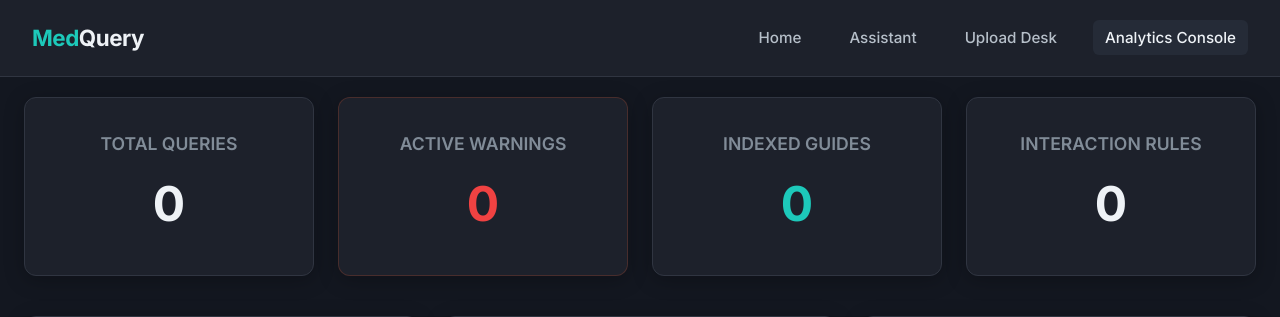
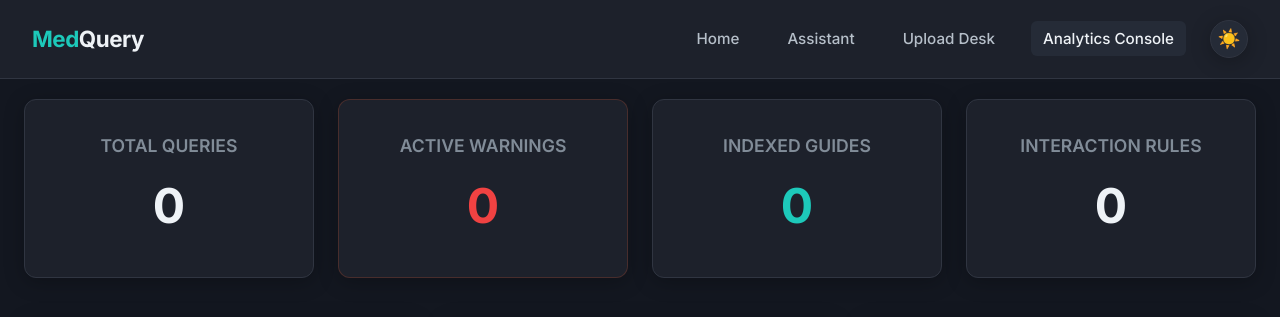
Before and after one commit to Bhupender2004/MedQuery, a Flask app: page /dashboard in a window 1280 px wide. Shown: the top 317 px of the page. Run offline with Flask 3, Linux system fonts and the light colour scheme; data that the repository does not hold is empty; parts of the project's set-up code (start-up, migrations or seed data) failed here and were passed over.

```diff
--- a/static/css/style.css
+++ b/static/css/style.css
@@ -18,6 +18,7 @@
     --accent-teal: hsl(175, 75%, 45%);
     --accent-teal-hover: hsl(175, 75%, 38%);
     --accent-teal-glow: hsla(175, 75%, 45%, 0.15);
+    --text-on-accent: hsl(220, 25%, 5%);
 
     --warning-major: hsl(0, 85%, 60%);
     --warning-major-glow: hsla(0, 85%, 60%, 0.15);
@@ -29,6 +30,45 @@
 
     --font-sans: 'Inter', system-ui, -apple-system, sans-serif;
     --transition-smooth: all 0.3s cubic-bezier(0.4, 0, 0.2, 1);
+
+    /* Shadow and overlay tokens */
+    --shadow-card: 0 4px 20px rgba(0, 0, 0, 0.25);
+    --shadow-card-hover: 0 8px 30px rgba(0, 0, 0, 0.4);
+    --shadow-btn: 0 4px 12px var(--accent-teal-glow);
+    --shadow-modal: 0 10px 40px rgba(0, 0, 0, 0.5);
+    --bg-modal-overlay: rgba(10, 15, 25, 0.85);
+    --bg-backdrop-filter: blur(8px);
+}
+
+:root.light-theme {
+    /* Sophisticated medical light theme (Clean Alabaster, Cool Gray & Vibrant Teal) */
+    --bg-primary: hsl(220, 30%, 97%);
+    --bg-secondary: hsl(0, 0%, 100%);
+    --bg-tertiary: hsl(220, 20%, 93%);
+
+    --text-primary: hsl(220, 40%, 15%);
+    --text-secondary: hsl(220, 15%, 35%);
+    --text-muted: hsl(220, 10%, 55%);
+
+    --accent-teal: hsl(175, 80%, 35%);
+    --accent-teal-hover: hsl(175, 85%, 28%);
+    --accent-teal-glow: hsla(175, 80%, 35%, 0.08);
+    --text-on-accent: hsl(0, 0%, 100%);
+
+    --warning-major: hsl(355, 75%, 45%);
+    --warning-major-glow: hsla(355, 75%, 45%, 0.08);
+    --warning-moderate: hsl(35, 85%, 45%);
+    --warning-minor: hsl(200, 80%, 40%);
+
+    --border-color: hsl(220, 20%, 88%);
+    --border-glow: hsla(175, 80%, 35%, 0.25);
+
+    /* Softer, crisp shadows for light backgrounds */
+    --shadow-card: 0 4px 20px rgba(10, 15, 25, 0.05);
+    --shadow-card-hover: 0 8px 30px rgba(10, 15, 25, 0.09);
+    --shadow-btn: 0 4px 12px var(--accent-teal-glow);
+    --shadow-modal: 0 10px 40px rgba(10, 15, 25, 0.12);
+    --bg-modal-overlay: rgba(255, 255, 255, 0.75);
 }
 
 /* Base resets & layout rules */
@@ -67,6 +107,12 @@ header {
     align-items: center;
 }
 
+nav {
+    display: flex;
+    align-items: center;
+    gap: 1.5rem;
+}
+
 .logo-brand {
     text-decoration: none;
     color: var(--text-primary);
@@ -100,6 +146,36 @@ header {
     background-color: var(--bg-tertiary);
 }
 
+/* Theme Toggle Button Styling */
+.theme-toggle-btn {
+    background-color: var(--bg-tertiary);
+    border: 1px solid var(--border-color);
+    color: var(--text-primary);
+    cursor: pointer;
+    border-radius: 50%;
+    width: 38px;
+    height: 38px;
+    display: flex;
+    align-items: center;
+    justify-content: center;
+    font-size: 1.15rem;
+    transition: var(--transition-smooth);
+    box-shadow: var(--shadow-card);
+    padding: 0;
+    margin: 0;
+}
+
+.theme-toggle-btn:hover {
+    background-color: var(--border-color);
+    border-color: var(--accent-teal);
+    transform: scale(1.05);
+}
+
+.theme-toggle-btn:focus {
+    outline: none;
+    border-color: var(--accent-teal);
+}
+
 /* Main Grid layout */
 main {
     flex: 1;
@@ -115,20 +191,20 @@ main {
     border: 1px solid var(--border-color);
     border-radius: 12px;
     padding: 1rem 1.25rem;
-    box-shadow: 0 4px 20px rgba(0, 0, 0, 0.25);
+    box-shadow: var(--shadow-card);
     transition: var(--transition-smooth);
 }
 
 .dashboard-card:hover {
     transform: translateY(-2px);
     border-color: var(--border-glow);
-    box-shadow: 0 8px 30px rgba(0, 0, 0, 0.4);
+    box-shadow: var(--shadow-card-hover);
 }
 
 /* Button UI standards */
 .btn-primary {
     background-color: var(--accent-teal);
-    color: hsl(220, 25%, 5%);
+    color: var(--text-on-accent);
     border: 1px solid transparent;
     border-radius: 8px;
     padding: 0.5rem 1.25rem;
@@ -140,7 +216,7 @@ main {
     display: inline-flex;
     align-items: center;
     gap: 0.5rem;
-    box-shadow: 0 4px 12px var(--accent-teal-glow);
+    box-shadow: var(--shadow-btn);
 }
 
 .btn-primary:hover {
@@ -329,7 +405,7 @@ footer {
     flex-direction: column;
     height: 100%;
     overflow: hidden;
-    box-shadow: 0 4px 20px rgba(0, 0, 0, 0.25);
+    box-shadow: var(--shadow-card);
 }
 
 .sidebar-header {
@@ -486,8 +562,8 @@ footer {
     left: 0;
     width: 100%;
     height: 100%;
-    background-color: rgba(10, 15, 25, 0.85);
-    backdrop-filter: blur(8px);
+    background-color: var(--bg-modal-overlay);
+    backdrop-filter: var(--bg-backdrop-filter);
     display: flex;
     justify-content: center;
     align-items: center;
@@ -504,7 +580,7 @@ footer {
     max-height: 85vh;
     display: flex;
     flex-direction: column;
-    box-shadow: 0 10px 40px rgba(0, 0, 0, 0.5);
+    box-shadow: var(--shadow-modal);
     animation: scaleIn 0.3s cubic-bezier(0.34, 1.56, 0.64, 1) forwards;
 }
 
--- a/static/js/dashboard.js
+++ b/static/js/dashboard.js
@@ -163,6 +163,14 @@ document.addEventListener('DOMContentLoaded', () => {
 
     // Helper to construct and render Chart.js graphs
     const renderCharts = (metrics) => {
+        const styles = getComputedStyle(document.documentElement);
+        const textPrimary = styles.getPropertyValue('--text-primary').trim() || 'hsl(210, 30%, 95%)';
+        const textSecondary = styles.getPropertyValue('--text-secondary').trim() || 'hsl(210, 15%, 75%)';
+        const borderVal = styles.getPropertyValue('--border-color').trim() || 'hsl(220, 15%, 22%)';
+        const bgSecondary = styles.getPropertyValue('--bg-secondary').trim() || 'hsl(220, 20%, 14%)';
+        const accentTeal = styles.getPropertyValue('--accent-teal').trim() || 'hsl(175, 75%, 45%)';
+        const accentTealGlow = styles.getPropertyValue('--accent-teal-glow').trim() || 'hsla(175, 75%, 45%, 0.08)';
+
         // 1. Weekly Audit Volume Line Chart
         const canvasVolume = document.getElementById('chart-audit-volume');
         if (canvasVolume) {
@@ -177,13 +185,13 @@ document.addEventListener('DOMContentLoaded', () => {
                     datasets: [{
                         label: 'Queries Checked',
                         data: volumeData.values,
-                        borderColor: 'hsl(175, 75%, 45%)',
-                        backgroundColor: 'hsla(175, 75%, 45%, 0.08)',
+                        borderColor: accentTeal,
+                        backgroundColor: accentTealGlow,
                         borderWidth: 2.5,
                         fill: true,
                         tension: 0.35,
-                        pointBackgroundColor: 'hsl(175, 75%, 45%)',
-                        pointBorderColor: 'hsl(210, 30%, 95%)',
+                        pointBackgroundColor: accentTeal,
+                        pointBorderColor: textPrimary,
                         pointHoverRadius: 6,
                         pointRadius: 4
                     }]
@@ -194,10 +202,10 @@ document.addEventListener('DOMContentLoaded', () => {
                     plugins: {
                         legend: { display: false },
                         tooltip: {
-                            backgroundColor: 'hsl(220, 20%, 14%)',
-                            titleColor: 'hsl(210, 30%, 95%)',
-                            bodyColor: 'hsl(210, 15%, 75%)',
-                            borderColor: 'hsl(220, 15%, 22%)',
+                            backgroundColor: bgSecondary,
+                            titleColor: textPrimary,
+                            bodyColor: textSecondary,
+                            borderColor: borderVal,
                             borderWidth: 1,
                             titleFont: { family: 'Inter', weight: '600' },
                             bodyFont: { family: 'Inter' }
@@ -205,12 +213,12 @@ document.addEventListener('DOMContentLoaded', () => {
                     },
                     scales: {
                         x: {
-                            grid: { color: 'hsla(220, 15%, 22%, 0.4)' },
-                            ticks: { color: 'hsl(210, 15%, 75%)', font: { family: 'Inter', size: 10 } }
+                            grid: { color: borderVal },
+                            ticks: { color: textSecondary, font: { family: 'Inter', size: 10 } }
                         },
                         y: {
-                            grid: { color: 'hsla(220, 15%, 22%, 0.4)' },
-                            ticks: { color: 'hsl(210, 15%, 75%)', font: { family: 'Inter', size: 10 }, stepSize: 1, beginAtZero: true }
+                            grid: { color: borderVal },
+                            ticks: { color: textSecondary, font: { family: 'Inter', size: 10 }, stepSize: 1, beginAtZero: true }
                         }
                     }
                 }
@@ -224,7 +232,6 @@ document.addEventListener('DOMContentLoaded', () => {
             if (severityBreakdownChart) severityBreakdownChart.destroy();
 
             const dist = metrics.severity_distribution || { minor: 0, moderate: 0, major: 0 };
-            const totalWarns = dist.minor + dist.moderate + dist.major;
 
             severityBreakdownChart = new Chart(ctxSeverity, {
                 type: 'doughnut',
@@ -237,7 +244,7 @@ document.addEventListener('DOMContentLoaded', () => {
                             'hsl(35, 90%, 55%)',    // moderate
                             'hsl(0, 85%, 60%)'      // major
                         ],
-                        borderColor: 'hsl(220, 20%, 14%)',
+                        borderColor: bgSecondary,
                         borderWidth: 2,
                         hoverOffset: 6
                     }]
@@ -249,7 +256,7 @@ document.addEventListener('DOMContentLoaded', () => {
                         legend: {
                             position: 'bottom',
                             labels: {
-                                color: 'hsl(210, 15%, 75%)',
+                                color: textSecondary,
                                 font: { family: 'Inter', size: 10 },
                                 padding: 12,
                                 usePointStyle: true,
@@ -257,9 +264,9 @@ document.addEventListener('DOMContentLoaded', () => {
                             }
                         },
                         tooltip: {
-                            backgroundColor: 'hsl(220, 20%, 14%)',
-                            bodyColor: 'hsl(210, 30%, 95%)',
-                            borderColor: 'hsl(220, 15%, 22%)',
+                            backgroundColor: bgSecondary,
+                            bodyColor: textPrimary,
+                            borderColor: borderVal,
                             borderWidth: 1,
                             bodyFont: { family: 'Inter' }
                         }
@@ -283,8 +290,8 @@ document.addEventListener('DOMContentLoaded', () => {
                     labels: flaggedData.labels,
                     datasets: [{
                         data: flaggedData.values,
-                        backgroundColor: 'hsla(175, 75%, 45%, 0.7)',
-                        borderColor: 'hsl(175, 75%, 45%)',
+                        backgroundColor: accentTealGlow,
+                        borderColor: accentTeal,
                         borderWidth: 1.5,
                         borderRadius: 4,
                         barThickness: 16
@@ -297,21 +304,21 @@ document.addEventListener('DOMContentLoaded', () => {
                     plugins: {
                         legend: { display: false },
                         tooltip: {
-                            backgroundColor: 'hsl(220, 20%, 14%)',
-                            bodyColor: 'hsl(210, 30%, 95%)',
-                            borderColor: 'hsl(220, 15%, 22%)',
+                            backgroundColor: bgSecondary,
+                            bodyColor: textPrimary,
+                            borderColor: borderVal,
                             borderWidth: 1,
                             bodyFont: { family: 'Inter' }
                         }
                     },
                     scales: {
                         x: {
-                            grid: { color: 'hsla(220, 15%, 22%, 0.4)' },
-                            ticks: { color: 'hsl(210, 15%, 75%)', font: { family: 'Inter', size: 10 }, stepSize: 1, beginAtZero: true }
+                            grid: { color: borderVal },
+                            ticks: { color: textSecondary, font: { family: 'Inter', size: 10 }, stepSize: 1, beginAtZero: true }
                         },
                         y: {
                             grid: { display: false },
-                            ticks: { color: 'hsl(210, 15%, 75%)', font: { family: 'Inter', size: 10 } }
+                            ticks: { color: textSecondary, font: { family: 'Inter', size: 10 } }
                         }
                     }
                 }
@@ -414,4 +421,9 @@ document.addEventListener('DOMContentLoaded', () => {
 
     // Load metrics initially on boot
     reloadDashboardMetrics();
+
+    // Redraw charts when theme changes
+    window.addEventListener('themechanged', () => {
+        reloadDashboardMetrics();
+    });
 });
--- /dev/null
+++ b/static/js/theme.js
@@ -0,0 +1,34 @@
+document.addEventListener('DOMContentLoaded', () => {
+    const toggleBtn = document.getElementById('theme-toggle-btn');
+    if (!toggleBtn) return;
+
+    const icon = toggleBtn.querySelector('.theme-icon');
+
+    function updateToggleUI(theme) {
+        if (theme === 'light') {
+            icon.textContent = '🌙';
+            toggleBtn.setAttribute('title', 'Switch to Dark Mode');
+            toggleBtn.setAttribute('aria-label', 'Switch to Dark Mode');
+        } else {
+            icon.textContent = '☀️';
+            toggleBtn.setAttribute('title', 'Switch to Light Mode');
+            toggleBtn.setAttribute('aria-label', 'Switch to Light Mode');
+        }
+    }
+
+    const currentTheme = localStorage.getItem('theme') || 'dark';
+    updateToggleUI(currentTheme);
+
+    toggleBtn.addEventListener('click', () => {
+        const isLight = document.documentElement.classList.contains('light-theme');
+        if (isLight) {
+            document.documentElement.classList.remove('light-theme');
+            localStorage.setItem('theme', 'dark');
+            updateToggleUI('dark');
+        } else {
+            document.documentElement.classList.add('light-theme');
+            localStorage.setItem('theme', 'light');
+            updateToggleUI('light');
+        }
+    });
+});
--- a/templates/dashboard.html
+++ b/templates/dashboard.html
@@ -5,6 +5,11 @@
     <meta name="viewport" content="width=device-width, initial-scale=1.0">
     <title>MedQuery - Analytics Console</title>
     <link rel="stylesheet" href="{{ url_for('static', filename='css/style.css') }}">
+    <script>
+        if (localStorage.getItem('theme') === 'light') {
+            document.documentElement.classList.add('light-theme');
+        }
+    </script>
 </head>
 <body>
     <header>
@@ -17,6 +22,9 @@
                     <li><a href="/upload">Upload Desk</a></li>
                     <li><a href="/dashboard" class="active">Analytics Console</a></li>
                 </ul>
+                <button id="theme-toggle-btn" class="theme-toggle-btn" aria-label="Toggle Theme">
+                    <span class="theme-icon">☀️</span>
+                </button>
             </nav>
         </div>
     </header>
@@ -155,6 +163,7 @@
 
     <script src="https://cdn.jsdelivr.net/npm/marked/marked.min.js"></script>
     <script src="https://cdn.jsdelivr.net/npm/chart.js"></script>
+    <script src="{{ url_for('static', filename='js/theme.js') }}"></script>
     <script src="{{ url_for('static', filename='js/dashboard.js') }}"></script>
 </body>
 </html>
```
Also changed, not shown: templates/chat.html (+9 -0 lines), templates/index.html (+9 -0 lines), templates/upload.html (+9 -0 lines).
